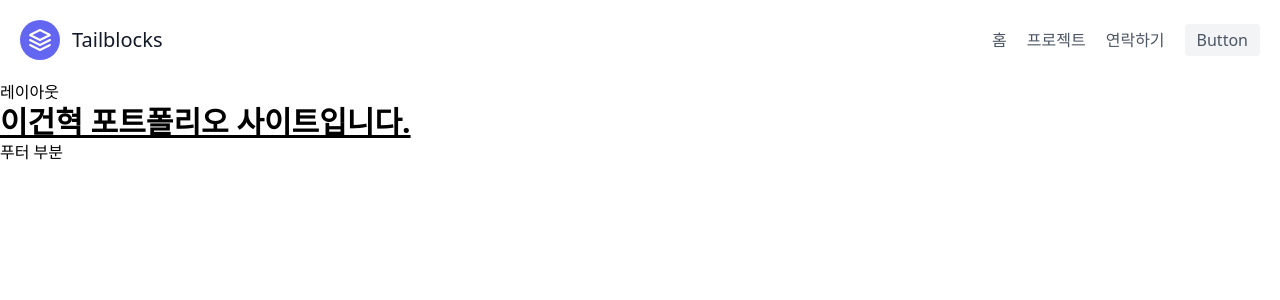
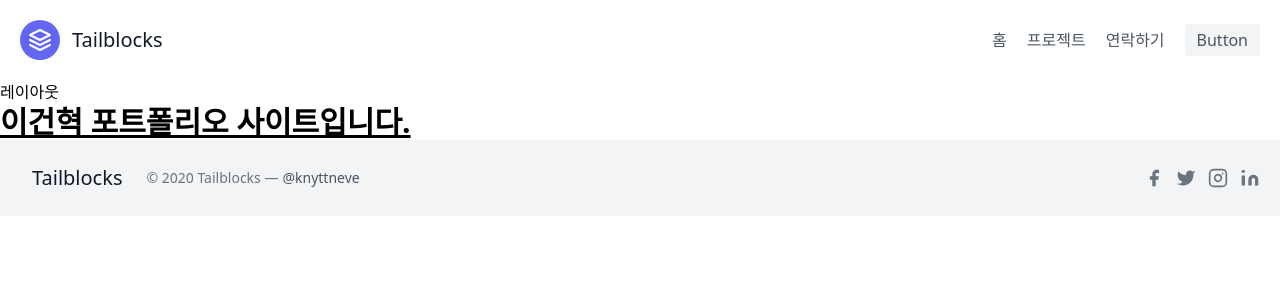
Before and after one commit to Sy2tema/next-fortpolio, a Next.js app: page / in a window 1280 px wide. Shown: the top 300 px of the page. Built offline with nearby package versions, Linux system fonts and the light colour scheme.

Commit message:
Update footer layout

```diff
--- a/components/footer.js
+++ b/components/footer.js
@@ -1,7 +1,42 @@
 export default function Footer () {
     return (
         <>
-            <h1>푸터 부분</h1>
+            <footer className="text-gray-600 body-font">
+                <div className="bg-gray-100">
+                    <div className="container px-5 py-6 mx-auto flex items-center sm:flex-row flex-col">
+                    <a className="flex title-font font-medium items-center md:justify-start justify-center text-gray-900">
+                        <span className="ml-3 text-xl">Tailblocks</span>
+                    </a>
+                    <p className="text-sm text-gray-500 sm:ml-6 sm:mt-0 mt-4">© 2020 Tailblocks —
+                        <a href="https://twitter.com/knyttneve" rel="noopener noreferrer" className="text-gray-600 ml-1" target="_blank">@knyttneve</a>
+                    </p>
+                    <span className="inline-flex sm:ml-auto sm:mt-0 mt-4 justify-center sm:justify-start">
+                        <a className="text-gray-500">
+                        <svg fill="currentColor" stroke-linecap="round" stroke-linejoin="round" stroke-width="2" className="w-5 h-5" viewBox="0 0 24 24">
+                            <path d="M18 2h-3a5 5 0 00-5 5v3H7v4h3v8h4v-8h3l1-4h-4V7a1 1 0 011-1h3z"></path>
+                        </svg>
+                        </a>
+                        <a className="ml-3 text-gray-500">
+                        <svg fill="currentColor" stroke-linecap="round" stroke-linejoin="round" stroke-width="2" className="w-5 h-5" viewBox="0 0 24 24">
+                            <path d="M23 3a10.9 10.9 0 01-3.14 1.53 4.48 4.48 0 00-7.86 3v1A10.66 10.66 0 013 4s-4 9 5 13a11.64 11.64 0 01-7 2c9 5 20 0 20-11.5a4.5 4.5 0 00-.08-.83A7.72 7.72 0 0023 3z"></path>
+                        </svg>
+                        </a>
+                        <a className="ml-3 text-gray-500">
+                        <svg fill="none" stroke="currentColor" stroke-linecap="round" stroke-linejoin="round" stroke-width="2" className="w-5 h-5" viewBox="0 0 24 24">
+                            <rect width="20" height="20" x="2" y="2" rx="5" ry="5"></rect>
+                            <path d="M16 11.37A4 4 0 1112.63 8 4 4 0 0116 11.37zm1.5-4.87h.01"></path>
+                        </svg>
+                        </a>
+                        <a className="ml-3 text-gray-500">
+                        <svg fill="currentColor" stroke="currentColor" stroke-linecap="round" stroke-linejoin="round" stroke-width="0" className="w-5 h-5" viewBox="0 0 24 24">
+                            <path stroke="none" d="M16 8a6 6 0 016 6v7h-4v-7a2 2 0 00-2-2 2 2 0 00-2 2v7h-4v-7a6 6 0 016-6zM2 9h4v12H2z"></path>
+                            <circle cx="4" cy="4" r="2" stroke="none"></circle>
+                        </svg>
+                        </a>
+                    </span>
+                    </div>
+                </div>
+            </footer>
         </>
     );
 }
```
